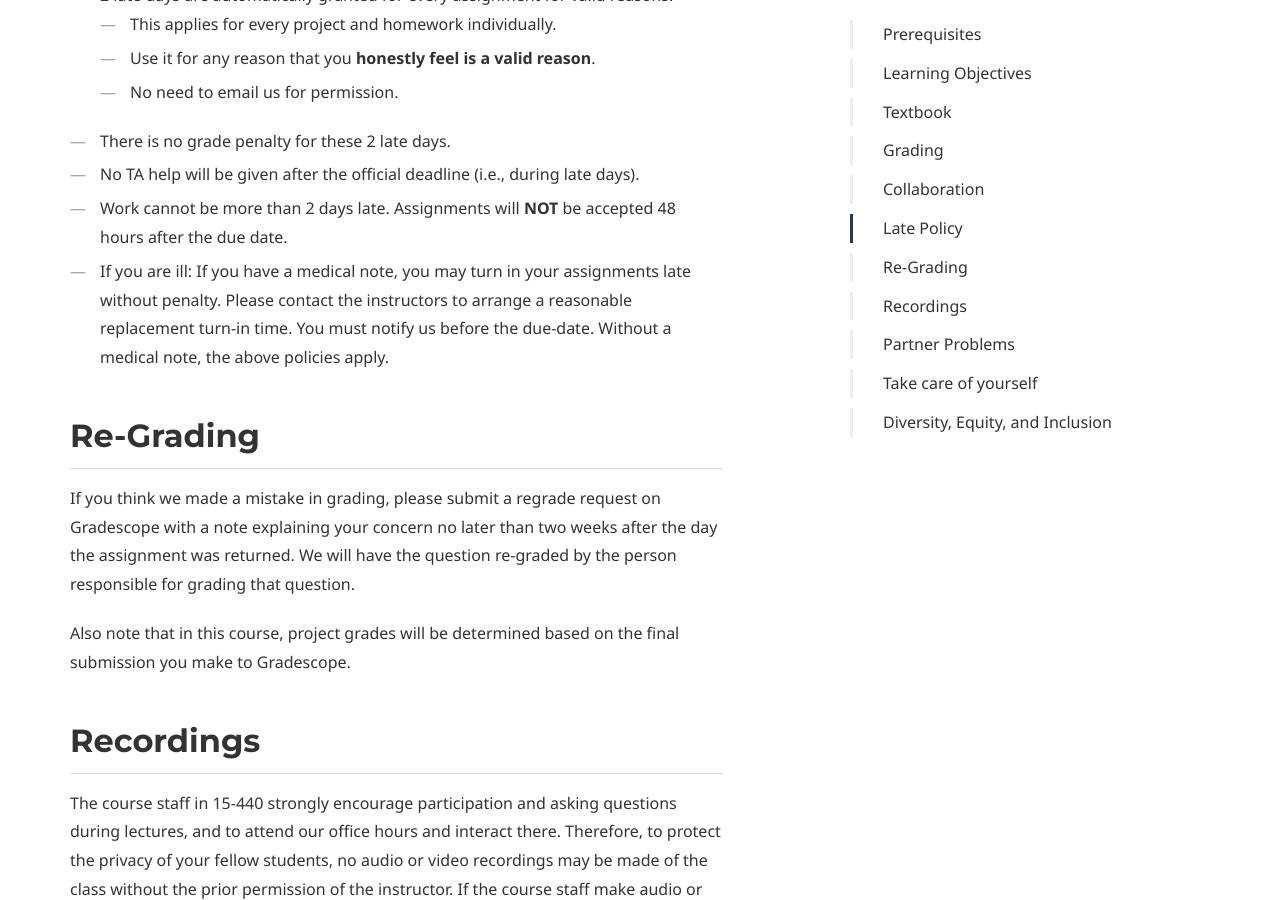
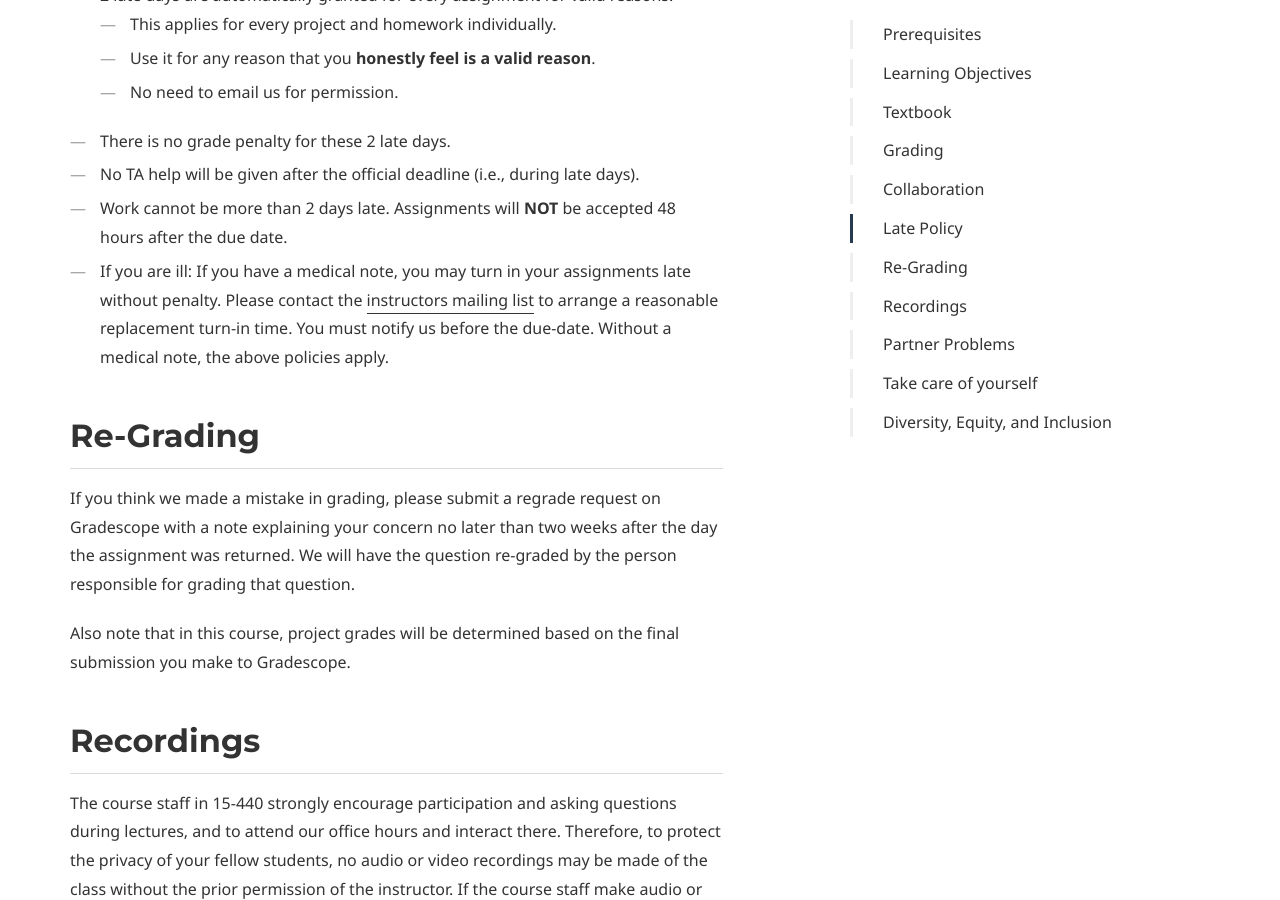
Before and after one commit to 15-440/website, a Jekyll site: the page built from syllabus.md, in a window 1280 px wide and 900 px high, scrolled down 4420 px. Built offline with Jekyll 4.4.1, drawn with Linux system fonts in a browser that asks for light colours.

Commit message:
link to instructors list (#10)

```diff
--- a/syllabus.md
+++ b/syllabus.md
@@ -93,7 +93,7 @@ Take project and homework deadlines seriously. Our experience is that students o
 - There is no grade penalty for these 2 late days.
 - No TA help will be given after the official deadline (i.e., during late days).
 - Work cannot be more than 2 days late.  Assignments will **NOT** be accepted 48 hours after the due date.
-- If you are ill: If you have a medical note, you may turn in your assignments late without penalty. Please contact the instructors to arrange a reasonable replacement turn-in time. You must notify us before the due-date. Without a medical note, the above policies apply.
+- If you are ill: If you have a medical note, you may turn in your assignments late without penalty. Please contact the [instructors mailing list](mailto:private-to-instructors-15-440-fall2022@lists.andrew.cmu.edu) to arrange a reasonable replacement turn-in time. You must notify us before the due-date. Without a medical note, the above policies apply.
 
 <!--
 - The deadline for any assignment (except for those announced in advance) can be extended with a 10% penalty per day.
```
